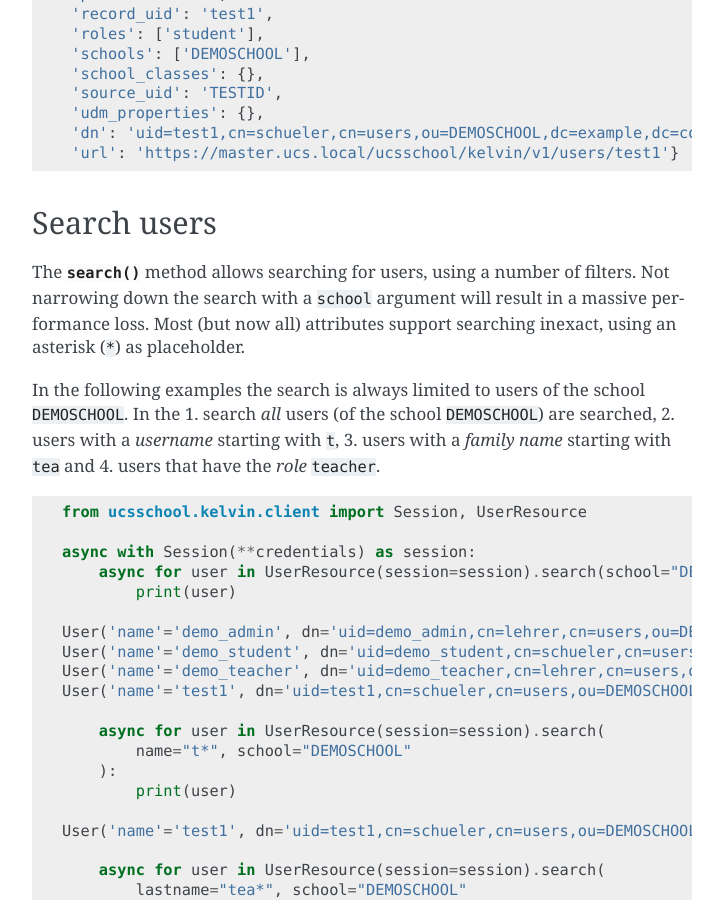
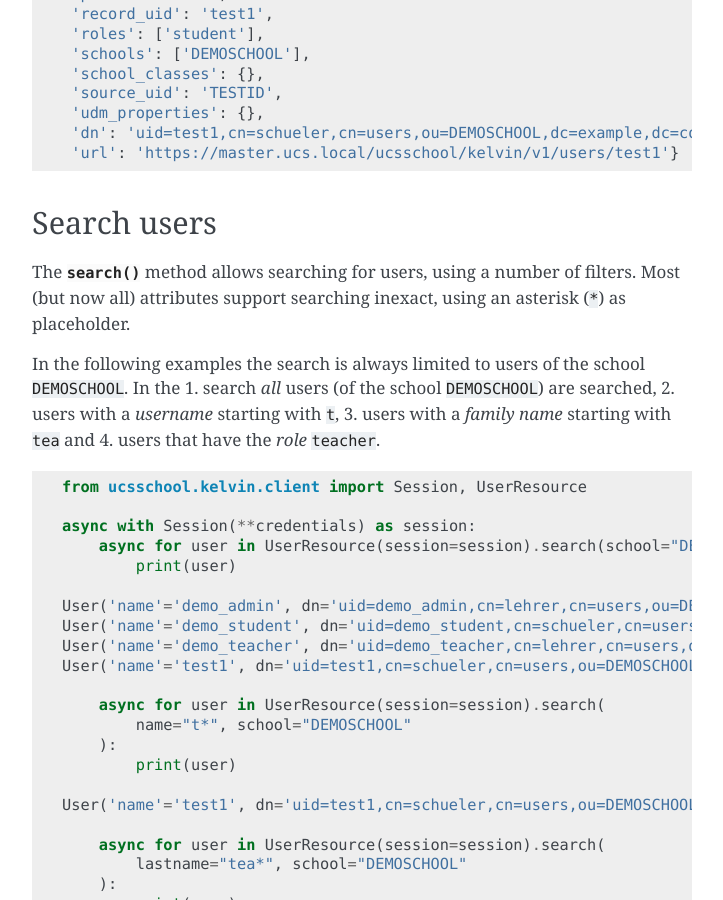
Before and after one commit to univention/kelvin-rest-api-client, a Sphinx documentation site: the page built from docs/usage-users.rst, in a window 1280 px wide and 900 px high, scrolled down 2979 px. Shown: the whole window, without its empty margins (388-1111 px from the left). Built offline with Sphinx 7.4.7, drawn with Linux system fonts in a browser that asks for light colours; the version number could not be read and is left out.

Commit message:
Bug #53197: remove depricated note

```diff
--- a/docs/usage-users.rst
+++ b/docs/usage-users.rst
@@ -164,7 +164,6 @@ Search users
 ------------
 
 The :py:meth:`search()` method allows searching for users, using a number of filters.
-Not narrowing down the search with a ``school`` argument will result in a massive performance loss.
 Most (but now all) attributes support searching inexact, using an asterisk (``*``) as placeholder.
 
 In the following examples the search is always limited to users of the school ``DEMOSCHOOL``.
```
